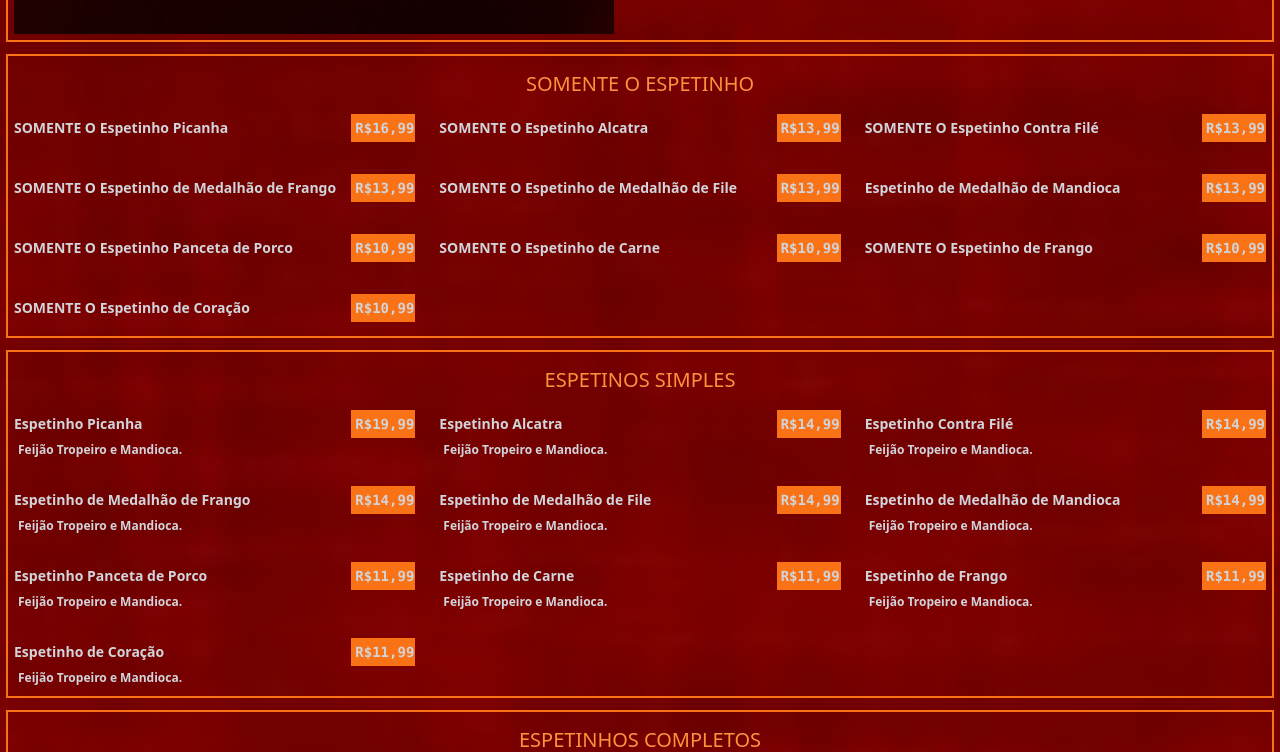
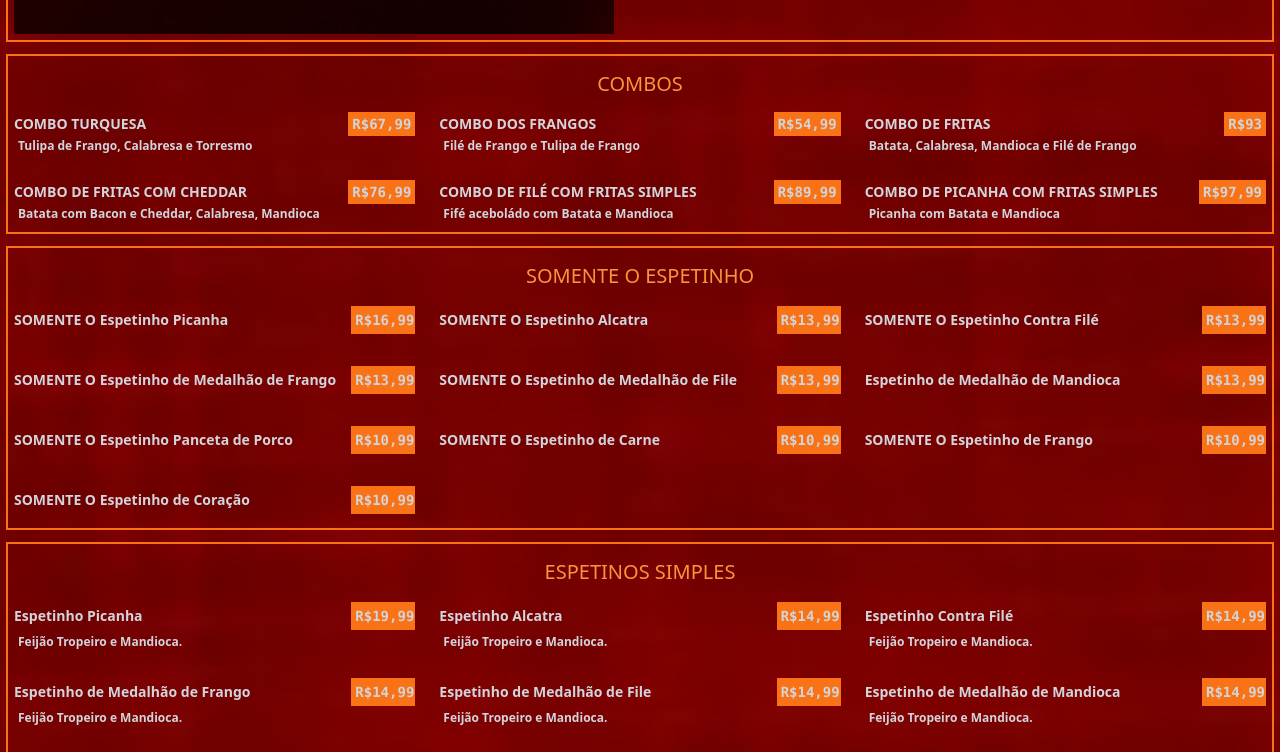
Before and after one commit to joaovitornara10/cardapio, a Next.js app: page / in a window 1280 px wide. Shown: the part 880-1632 px from the top of the page. Built offline with nearby package versions, Linux system fonts and the light colour scheme.

Commit message:
Update db.js

```diff
--- a/src/db.js
+++ b/src/db.js
@@ -1,5 +1,55 @@
 
 export const destaque = ([
+ {
+        id: "43",
+        tate: "COMBOS",
+        itens: [
+
+            {
+                id: "532",
+                name: "COMBO TURQUESA",
+                price: "67,99",
+                category: "lanche",
+                description:"Tulipa de Frango, Calabresa e Torresmo"
+            },
+            {
+                id: "532",
+                name: "COMBO DOS FRANGOS ",
+                price: "54,99",
+                category: "lanche",
+                description:"Filé de Frango e Tulipa de Frango"
+            },
+            {
+                id: "531",
+                name: "COMBO DE FRITAS",
+                price: "93",
+                category: "lanche",
+                description:"Batata, Calabresa, Mandioca e Filé de Frango"
+            },
+            {
+                id: "532",
+                name: "COMBO DE FRITAS COM CHEDDAR",
+                price: "76,99",
+                category: "lanche",
+                description:"Batata com Bacon e Cheddar, Calabresa, Mandioca"
+            },
+            {
+                id: "532",
+                name: "COMBO DE FILÉ COM FRITAS SIMPLES ",
+                price: "89,99",
+                category: "lanche",
+                description:"Fifé aceboládo com Batata e Mandioca"
+            },
+            {
+                id: "532",
+                name: "COMBO DE PICANHA COM FRITAS SIMPLES ",
+                price: "97,99",
+                category: "lanche",
+                description:"Picanha com Batata e Mandioca"
+            },
+
+        ]
+    },
     {
     id: "32",
     tate: "SOMENTE O ESPETINHO",
@@ -980,10 +1030,10 @@ export const  combos = ([
         itens: [
             {
                 id: "511",
-                name: "PRATO EXECUTIVO DE FILÉ À PARMEGIANA",
+                name: "PRATO EXECUTIVO BOVINO À PARMEGIANA",
                 price: "26,99",
                 category: "lanche",
-                description:"Filé de bovino à parmegiana, Batata, Arroz, Feijão Tropeiro e salada"
+                description:"Carne bovina à parmegiana, Batata, Arroz, Feijão Tropeiro e salada"
             },
             {
                 id: "512",
@@ -998,6 +1048,21 @@ export const  combos = ([
         id: "43",
         tate: "COMBOS",
         itens: [
+
+            {
+                id: "532",
+                name: "COMBO TURQUESA",
+                price: "67,99",
+                category: "lanche",
+                description:"Tulipa de Frango, Calabresa e Torresmo"
+            },
+            {
+                id: "532",
+                name: "COMBO DOS FRANGOS ",
+                price: "54,99",
+                category: "lanche",
+                description:"Filé de Frango e Tulipa de Frango"
+            },
             {
                 id: "531",
                 name: "COMBO DE FRITAS",
@@ -1012,6 +1077,21 @@ export const  combos = ([
                 category: "lanche",
                 description:"Batata com Bacon e Cheddar, Calabresa, Mandioca"
             },
+            {
+                id: "532",
+                name: "COMBO DE FILÉ COM FRITAS SIMPLES ",
+                price: "89,99",
+                category: "lanche",
+                description:"Fifé aceboládo com Batata e Mandioca"
+            },
+            {
+                id: "532",
+                name: "COMBO DE PICANHA COM FRITAS SIMPLES ",
+                price: "97,99",
+                category: "lanche",
+                description:"Picanha com Batata e Mandioca"
+            },
+
         ]
     }
 ]);
```
